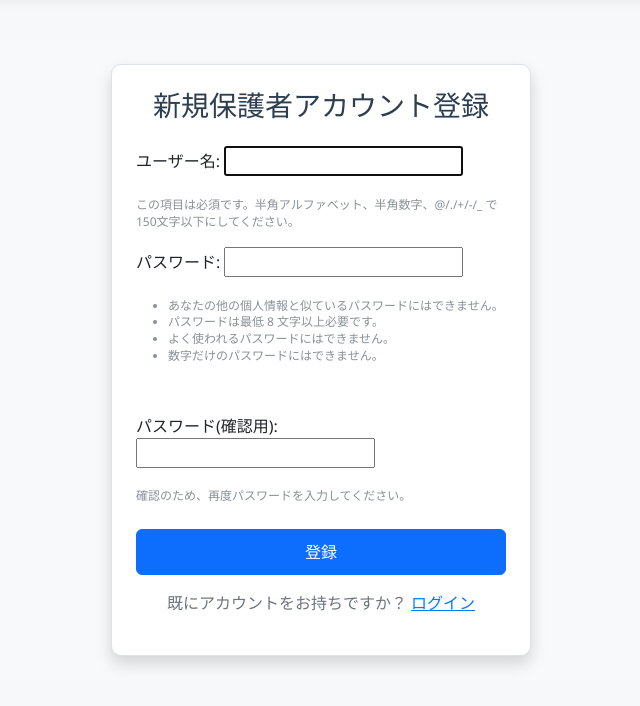
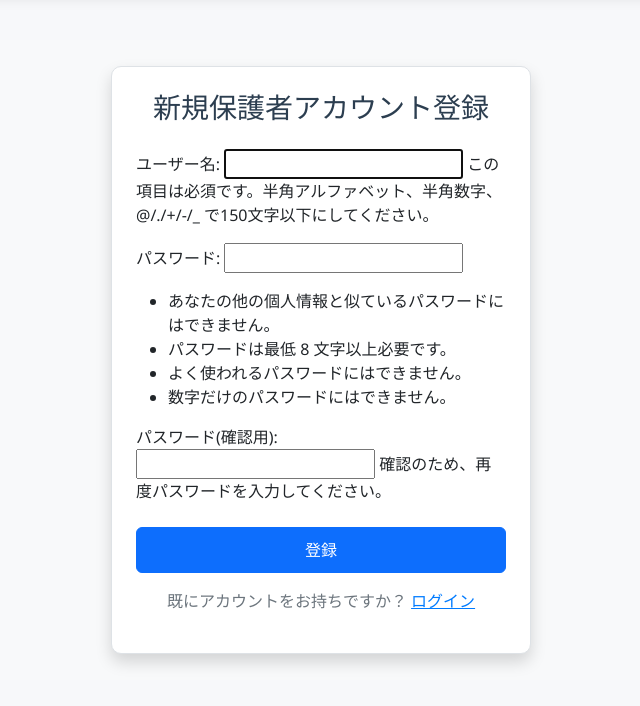
Before and after one commit to kuwajimayutaka-a11y/shodo_reserve, a Django app: page /signup/ in a window 1280 px wide. Shown: the part 70-776 px from the top of the page, without its empty margins (319-959 px from the left). Run offline with Django 5.2, Linux system fonts and the light colour scheme.

Commit message:
新規登録の見た目2

```diff
--- a/booking/templates/registration/login.html
+++ b/booking/templates/registration/login.html
@@ -3,11 +3,11 @@
 {% block title %}ログイン{% endblock %}
 
 {% block content %}
-<div class="d-flex justify-content-center align-items-center text-center" style="min-height: 80vh; background-color: #f8f9fa;">
-    <div class="card shadow p-4 border" style="width: 100%; max-width: 420px; border-radius: 10px; background: white; border: 1px solid #ced4da; margin: 0 auto; text-align: center;">
+<div class="d-flex justify-content-center align-items-center" style="min-height: 80vh; background-color: #f8f9fa;">
+    <div class="card shadow p-4" style="width: 100%; max-width: 420px; border-radius: 10px; background: white;">
         <h3 class="text-center mb-4" style="color: #2c3e50;">ログイン</h3>
 
-        <form method="post" class="text-start"></form>
+        <form method="post" class="w-100">
             {% csrf_token %}
             <div class="mb-3">
                 {{ form.as_p }}
--- a/booking/templates/registration/signup.html
+++ b/booking/templates/registration/signup.html
@@ -9,42 +9,9 @@
 
         <form method="post" class="text-start">
             {% csrf_token %}
-
-            {% for field in form %}
-            <div class="mb-3">
-                {{ field.label_tag }}
-                {{ field }}
-
-                {% if field.help_text %}
-                    <div class="helptext">
-                        {{ field.help_text|safe }}
-                    </div>
-                {% endif %}
-
-                {% for error in field.errors %}
-                    <div class="text-danger small">{{ error }}</div>
-                {% endfor %}
-            </div>
-            {% endfor %}
-
+            {{ form.as_p }}
             <button type="submit" class="btn btn-primary w-100 mt-2" style="padding: 10px 0;">登録</button>
         </form>
-
-<style>
-    /* helptext（注意書き）を小さく薄く */
-    ul.helptext,
-    ul.helptext li,
-    p.helptext,
-    span.helptext,
-    .helptext {
-        font-size: 0.75rem !important;
-        color: #6c757d !important;
-        opacity: 0.8;
-        margin-top: 4px;
-        line-height: 1.4;
-        white-space: pre-line; /* ← ID や確認パスの説明文を改行 */
-    }
-</style>
 
         <p class="mt-3" style="color: #6c757d;">
             既にアカウントをお持ちですか？
```
